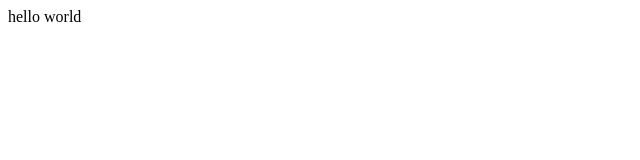
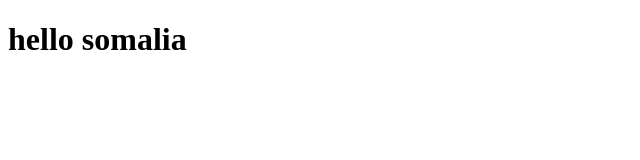
Before and after one commit to abuudy070/example, a plain HTML site: page index.html in a window 1280 px wide. Shown: the whole page, without its empty margins (0-640 px from the left). Drawn offline with Linux system fonts and the light colour scheme.

Commit message:
initial commit

```diff
--- a/index.html
+++ b/index.html
@@ -6,6 +6,8 @@
     <title>Document</title>
 </head>
 <body>
-    hello world
+
+   <h1>hello somalia</h1>
+
 </body>
 </html>
```
